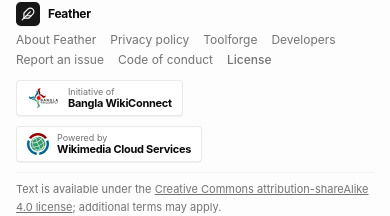
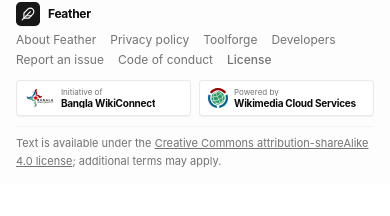
Before and after one commit to RIFAT712/feather-lite, a Next.js app in the folder frontend/: page / in a window 390 px wide. Shown: the part 931-1147 px from the top of the page. After the commit the page ends 1116 px from the top, so only its background shows below. Built offline with nearby package versions, Linux system fonts and the light colour scheme; no server answers.

Commit message:
fix(footer): arrange initiative and WMCS badges side-by-side on mobile

```diff
--- a/frontend/src/components/layout/Footer.tsx
+++ b/frontend/src/components/layout/Footer.tsx
@@ -92,7 +92,7 @@ export default function Footer() {
           </div>
 
           {/* Badges: WikiConnect + Wikimedia Cloud Services (MediaWiki 88x31 Style) */}
-          <div className="flex items-center gap-2.5 flex-wrap shrink-0">
+          <div className="flex items-center gap-2 sm:gap-2.5 w-full md:w-auto shrink-0">
             {/* WikiConnect Initiative Badge */}
             <a
               href="https://meta.wikimedia.org/wiki/Bangla_WikiConnect"
@@ -100,7 +100,7 @@ export default function Footer() {
               rel="noopener noreferrer"
               title="Bangla WikiConnect"
               aria-label="Bangla WikiConnect Initiative"
-              className="inline-flex items-center gap-2 h-9 px-2.5 rounded border border-border/80 bg-card hover:bg-muted/60 hover:border-foreground/30 transition-all group cursor-pointer shadow-2xs shrink-0"
+              className="flex-1 md:flex-initial inline-flex items-center gap-1.5 sm:gap-2 h-9 px-2 sm:px-2.5 rounded border border-border/80 bg-card hover:bg-muted/60 hover:border-foreground/30 transition-all group cursor-pointer shadow-2xs min-w-0"
             >
               <img
                 src="/icons/wikiconnect.svg"
@@ -109,13 +109,13 @@ export default function Footer() {
                 height={22}
                 loading="lazy"
                 decoding="async"
-                className="h-5.5 w-auto object-contain shrink-0"
+                className="h-5 sm:h-5.5 w-auto object-contain shrink-0"
               />
-              <div className="flex flex-col text-left justify-center">
-                <span className="text-[9px] text-muted-foreground font-normal leading-none">
+              <div className="flex flex-col text-left justify-center min-w-0">
+                <span className="text-[8px] sm:text-[9px] text-muted-foreground font-normal leading-none truncate">
                   {t("feather-footer-wikiconnect-sub", "Initiative of")}
                 </span>
-                <span className="text-[11px] font-bold text-foreground tracking-tight leading-none mt-0.5 whitespace-nowrap">
+                <span className="text-[10px] sm:text-[11px] font-bold text-foreground tracking-tight leading-none mt-0.5 whitespace-nowrap truncate">
                   {t("feather-footer-wikiconnect", "Bangla WikiConnect")}
                 </span>
               </div>
@@ -128,7 +128,7 @@ export default function Footer() {
               rel="noopener noreferrer"
               title="Wikimedia Cloud Services"
               aria-label="Wikimedia Cloud Services"
-              className="inline-flex items-center gap-2 h-9 px-2.5 rounded border border-border/80 bg-card hover:bg-muted/60 hover:border-foreground/30 transition-all group cursor-pointer shadow-2xs shrink-0"
+              className="flex-1 md:flex-initial inline-flex items-center gap-1.5 sm:gap-2 h-9 px-2 sm:px-2.5 rounded border border-border/80 bg-card hover:bg-muted/60 hover:border-foreground/30 transition-all group cursor-pointer shadow-2xs min-w-0"
             >
               <img
                 src="/icons/projects/wikimedia.svg"
@@ -137,13 +137,13 @@ export default function Footer() {
                 height={22}
                 loading="lazy"
                 decoding="async"
-                className="h-5.5 w-5.5 object-contain shrink-0"
+                className="h-5 sm:h-5.5 w-5 sm:w-5.5 object-contain shrink-0"
               />
-              <div className="flex flex-col text-left justify-center">
-                <span className="text-[9px] text-muted-foreground font-normal leading-none">
+              <div className="flex flex-col text-left justify-center min-w-0">
+                <span className="text-[8px] sm:text-[9px] text-muted-foreground font-normal leading-none truncate">
                   {t("feather-footer-wmcs-sub", "Powered by")}
                 </span>
-                <span className="text-[11px] font-bold text-foreground tracking-tight leading-none mt-0.5">
+                <span className="text-[10px] sm:text-[11px] font-bold text-foreground tracking-tight leading-none mt-0.5 whitespace-nowrap truncate">
                   Wikimedia Cloud Services
                 </span>
               </div>
```
